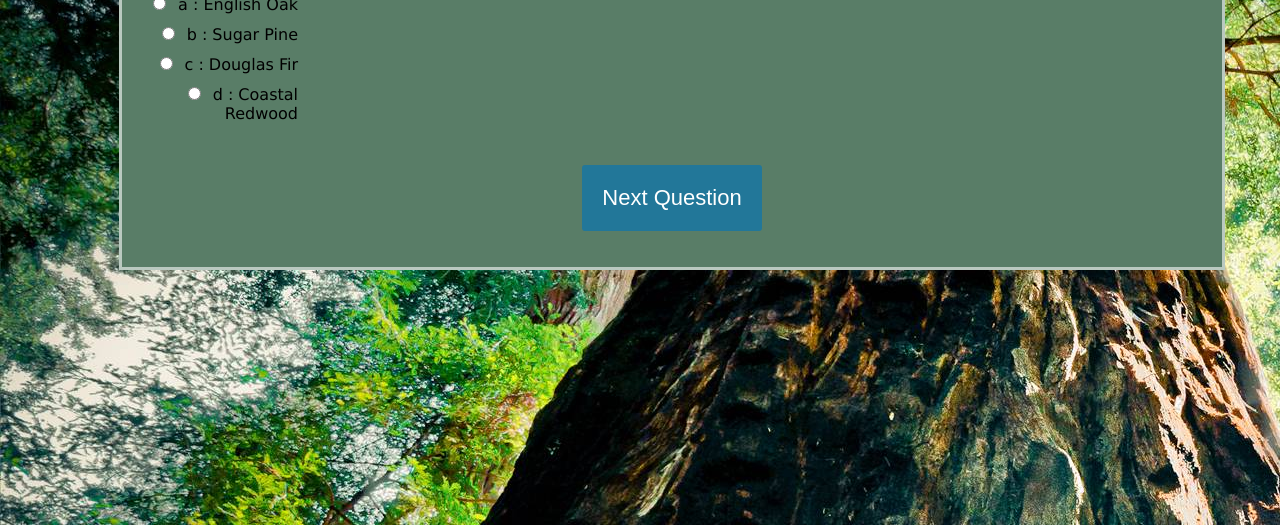
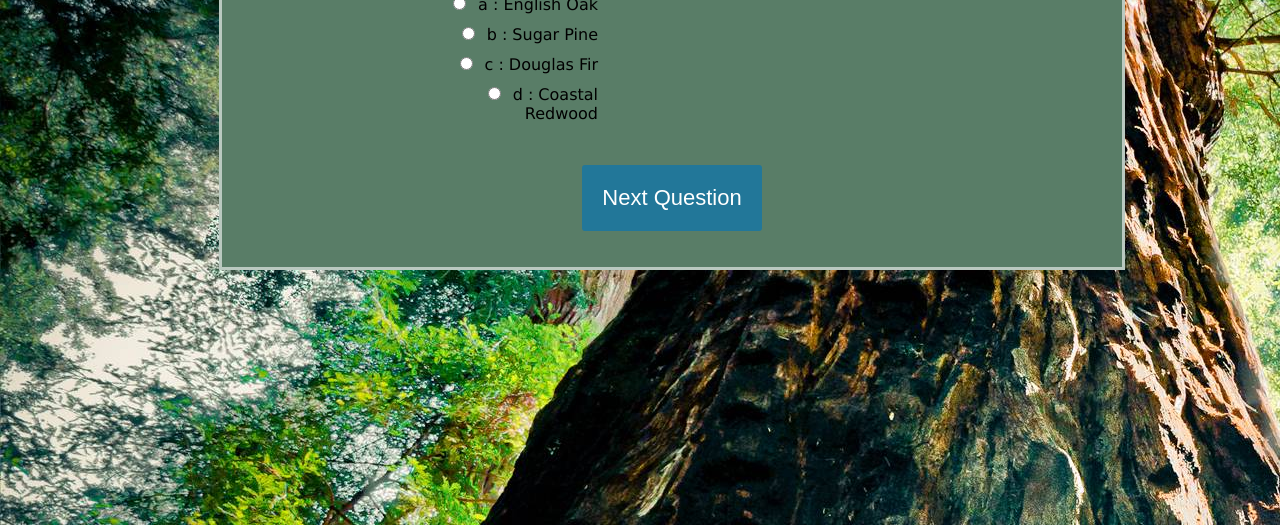
Before and after one commit to Tyler-Coombs/CP1211TriviaProject, a plain HTML site: page Tree Trivia/index.html in a window 1280 px wide. Shown: the part 275-800 px from the top of the page. Drawn offline with Linux system fonts and the light colour scheme.

Commit message:
Edited CSS

```diff
--- a/Tree Trivia/main.css
+++ b/Tree Trivia/main.css
@@ -14,6 +14,10 @@ h1 {
 }
 div {
     margin-bottom: 1em;
+}
+a {
+    color:#fff;
+    text-decoration: none;
 }
 label {
     display: inline-block;
@@ -44,7 +48,7 @@ select { width: 13em; }
     display: flex;
     background-color: rgb(89, 125, 103);
     flex-direction: column;
-    width: 1100px;
+    width: 900px;
     height: 100%;
     margin: auto;
     margin-top: 100px;
@@ -82,6 +86,7 @@ select { width: 13em; }
 }
 .trivia-container{
     position: relative;
+    left: 200px;
     justify-content: center;
     align-items: center;
     height: 200px;
--- a/Tree Trivia/trivia.js
+++ b/Tree Trivia/trivia.js
@@ -1,14 +1,14 @@
+"use strict"
 
-
-(function() {
 const $ = selector => document.querySelector(selector);
 
-    function buildQuiz(){
+function buildTrivia(){
     const output = [];
 
     myQuestions.forEach(
         (currentQuestion, questionNumber) => {
             const answers = [];
+            let letter;
 
             for (letter in currentQuestion.answers) {
                 answers.push(
@@ -217,7 +217,7 @@
 ];
 
 //display trivia
-    buildQuiz();
+buildTrivia();
 
 const previousButton = document.getElementById("previous");
 const nextButton = document.getElementById("next");
@@ -226,14 +226,7 @@
 
 showSlide(currentSlide);
 
-    //on submit, show results
-
 submitButton.addEventListener("click", showResults);
 previousButton.addEventListener("click", showPreviousSlide);
 nextButton.addEventListener("click", showNextSlide);
-
-    const form = $("form");
-    const enterButton = document.getElementById("enter");
-    enterButton.addEventListener("click", $("form").submit);
-
-})();
+console.log(showSlide)
```
Also changed, not shown: Tree Trivia/index.html (+0 -1 lines), Tree Trivia/welcome.html (+2 -4 lines). Lines whose indentation alone changed are shown as unchanged.
